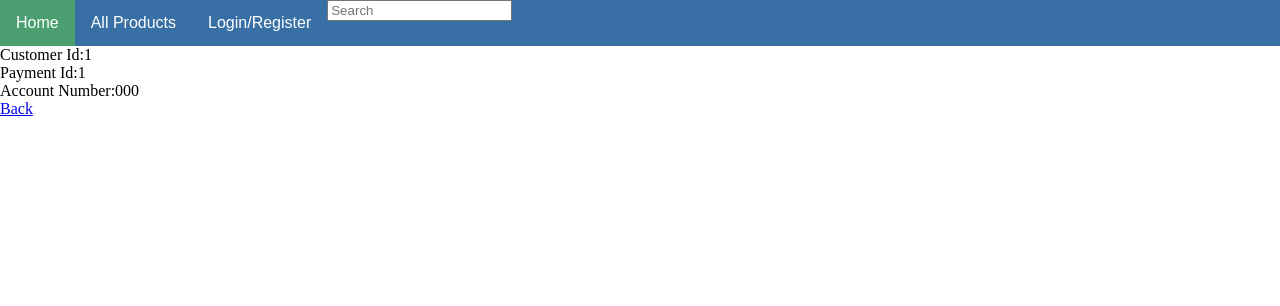
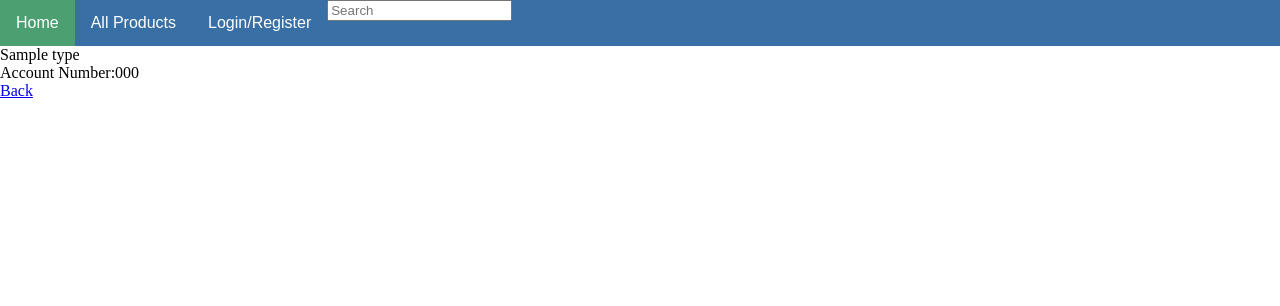
Before and after one commit to NSS-Spontaneous-Spoonbills/Sprint3, a Django app: page /website/payment_types/1/ in a window 1280 px wide. Shown: the top 306 px of the page. Run offline with Django 3.2, Linux system fonts and the light colour scheme; tables that the repository leaves empty hold one stand-in row (values such as "Sample post").

Commit message:
Listing payment type name instead of payment type id

```diff
--- a/website/templates/account/payment_option_detail.html
+++ b/website/templates/account/payment_option_detail.html
@@ -1,9 +1,13 @@
 {% extends 'nav_bar.html' %}{% block cool %}
 
 
-<div>Customer Id:{{payment.customer_id_id}}</div>
-<div>Payment Id:{{payment.payment_type_id_id}}</div>
+{% for type in payment_types %}{% if payment.payment_type_id_id == type.id %}
+<div>{{ type.payment_type_name }}</div>
 <div>Account Number:{{ payment.account_number }}</div>
+{% endif %}{% endfor %}
+
+
+
 <a href="{% url 'website:payment_list' %}">Back</a>
 
 
--- a/website/templates/account/payment_option_list.html
+++ b/website/templates/account/payment_option_list.html
@@ -9,12 +9,6 @@
     <a href="{% url 'website:payment_detail' pk=payment.id %}">Payment Number {{payment.account_number}}</a>
     <a href="{% url 'website:payment_update' pk=payment.id %}">Update</a>
     {% endif %}
-    {% comment %}
 
-    {% if payment.has_been_assigned == False %}
-    <a href="{% url 'computer_delete' pk=computer.pk %}">Delete</a>
-
-    {% endif %}
-    {% endcomment %}
 </div>
 {% endfor %} {% endblock %}
--- a/website/views/payment_option_view.py
+++ b/website/views/payment_option_view.py
@@ -18,7 +18,9 @@ def payment_detail_view(request, pk):
     """
 
     payment = get_object_or_404(Payment_Option, pk=pk)
-    return render(request, 'account/payment_option_detail.html', {'payment': payment})
+    payment_types = Payment_Type.objects.all()
+    customer = Customer.objects.all()
+    return render(request, 'account/payment_option_detail.html', {'payment': payment, 'payment_types': payment_types, 'customer': customer})
 
 
 def payment_update_view(request, pk):
```
